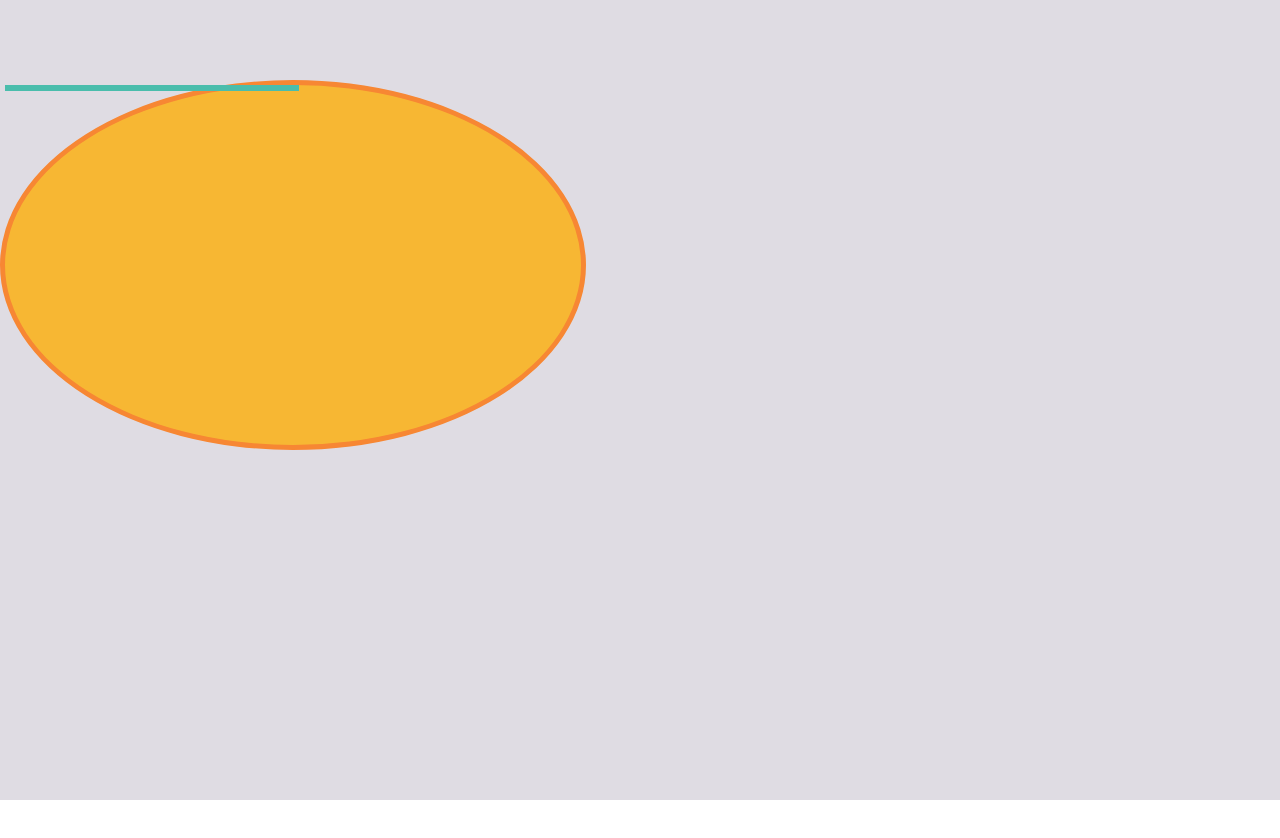
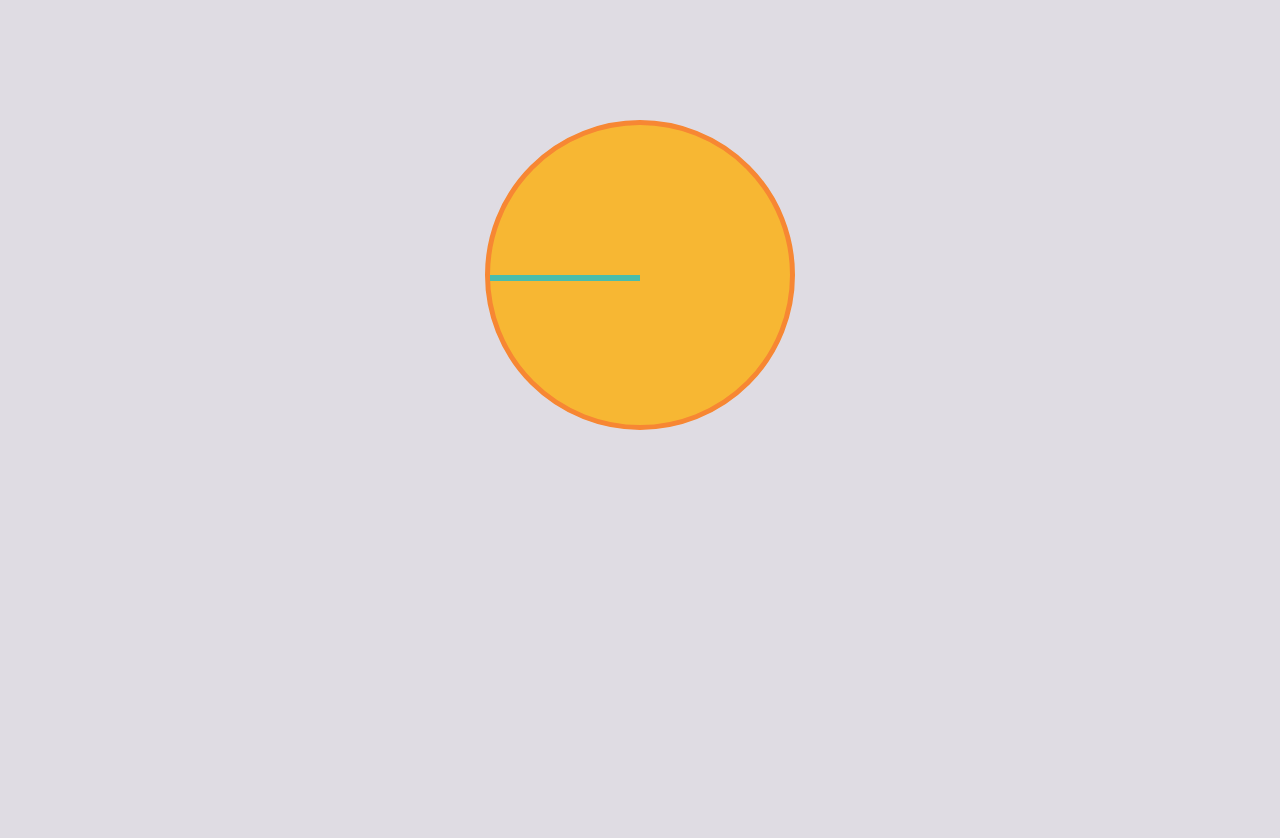
Before and after one commit to DominikaSzu/js30-2, a plain HTML site: page index.html in a window 1280 px wide. Before the commit the page ends 800 px from the top, so only its background shows below. Drawn offline with Linux system fonts and the light colour scheme.

Commit message:
Clock styled

```diff
--- a/css/styles.css
+++ b/css/styles.css
@@ -3,25 +3,32 @@
     padding: 0;
 }
 
-.wrapper {
+body {
     width: 100vw;
     height: 100vh;
     background-color: #dfdce3;
+    text-align: center;
+}
+
+.clock {
+    width: 300px;
+    height: 300px;
+    background-color: #f7b733;
+    border-radius: 50%;
+    margin: 15vh auto;
+    border: 5px solid #f78733;
+}
+
+.clock-face {
+    width: 100%;
+    height: 100%;
     position: relative;
 }
 
-.clock-face {
-    width: 45vw;
-    height: 45vh;
-    background-color: #f7b733;
-    border-radius: 50%;
-    position: absolute;
-    margin: 10vh auto;
-    border: 5px solid #f78733;
-}
-
 .hand {
-    border: 3px solid #4abdac;
+    background-color: #4abdac;
     width: 50%;
     position: absolute;
+    height: 6px;
+    top: 50%;
 }
--- a/index.html
+++ b/index.html
@@ -9,7 +9,7 @@
 </head>
 <body>
    <div class="wrapper">
-       <div class"clock">
+       <div class="clock">
           <div class="clock-face">
               <div class="hand hour"></div>
               <div class="hand minute"></div>
```
